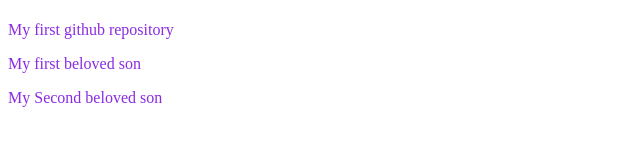
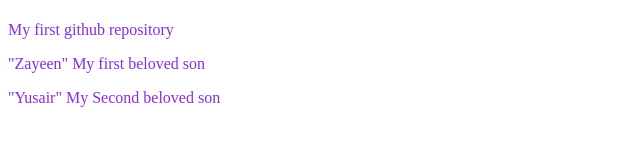
Before and after one commit to j-alam777/my-first-repo, a plain HTML site: page index.html in a window 1280 px wide. Shown: the part 281-426 px from the top of the page, without its empty margins (0-640 px from the left). Drawn offline with Linux system fonts and the light colour scheme.

Commit message:
name added

```diff
--- a/index.html
+++ b/index.html
@@ -10,8 +10,8 @@
 <body>
     <h1>Git and Git hub is very interesting</h1>
     <p>My first github repository</p>
-    <p zayeen="aayan">My first beloved son</p>
-    <p yusair="yusu">My Second beloved son</p>
+    <p zayeen="aayan">"Zayeen" My first beloved son</p>
+    <p yusair="yusu">"Yusair" My Second beloved son</p>
 
 </body>
 </html>
--- a/style.css
+++ b/style.css
@@ -4,5 +4,8 @@ p{
 h1{
         color:red;
         width: 30px;
+}
+#yusair{
+        color:darkgreen;
 
 }
```
